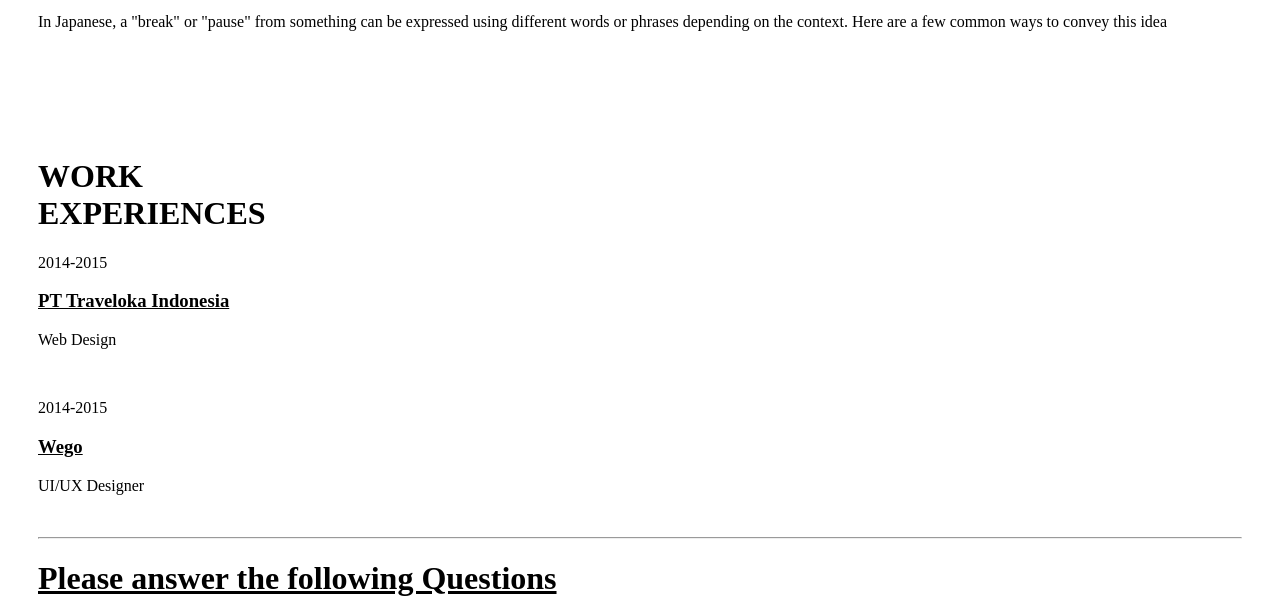
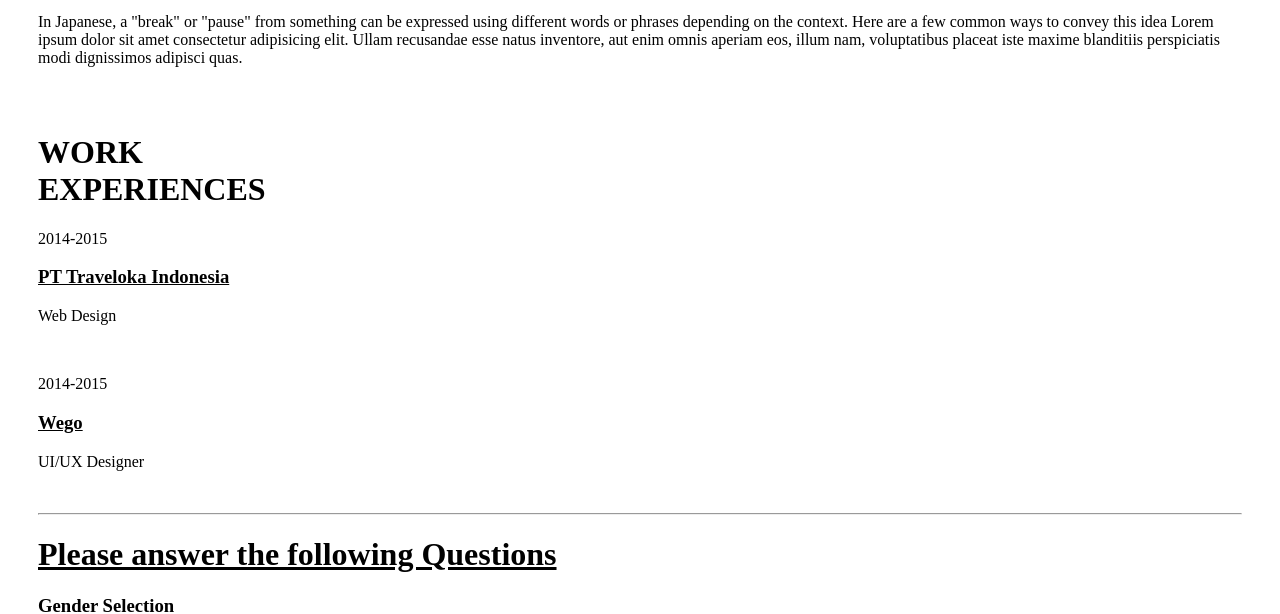
Before and after one commit to paulwritescode/Lobster-TheJituTraining, a plain HTML site: page External CSS Formatting/Inline CSS Formatting/index.html in a window 1280 px wide. Shown: the part 342-956 px from the top of the page. Drawn offline with Linux system fonts and the light colour scheme; files that its build step writes are made by us from their sources.

Commit message:
third-commit:27/9

```diff
--- a/index.html
+++ b/External CSS Formatting/Inline CSS Formatting/index.html
@@ -24,9 +24,9 @@
 
         <p>In Japanese, a "break" or "pause" from something can be expressed
             using different words or phrases depending on the context.
-             Here are a few common ways to convey this idea</p>
+             Here are a few common ways to convey this idea Lorem ipsum dolor sit amet consectetur adipisicing elit. Ullam recusandae esse natus inventore, aut enim omnis aperiam eos, illum nam, voluptatibus placeat iste maxime blanditiis perspiciatis modi dignissimos adipisci quas.</p>
 
-       <div style="margin-top: 90px;">
+       <div style="margin-top: 30px;">
         <h1>WORK <br> EXPERIENCES</h1>
         <p>2014-2015</p>
         <h3 style="text-decoration: underline;">PT Traveloka Indonesia</h3>
```
Also changed, not shown: External CSS Formatting/style.css (renamed from style.css).
